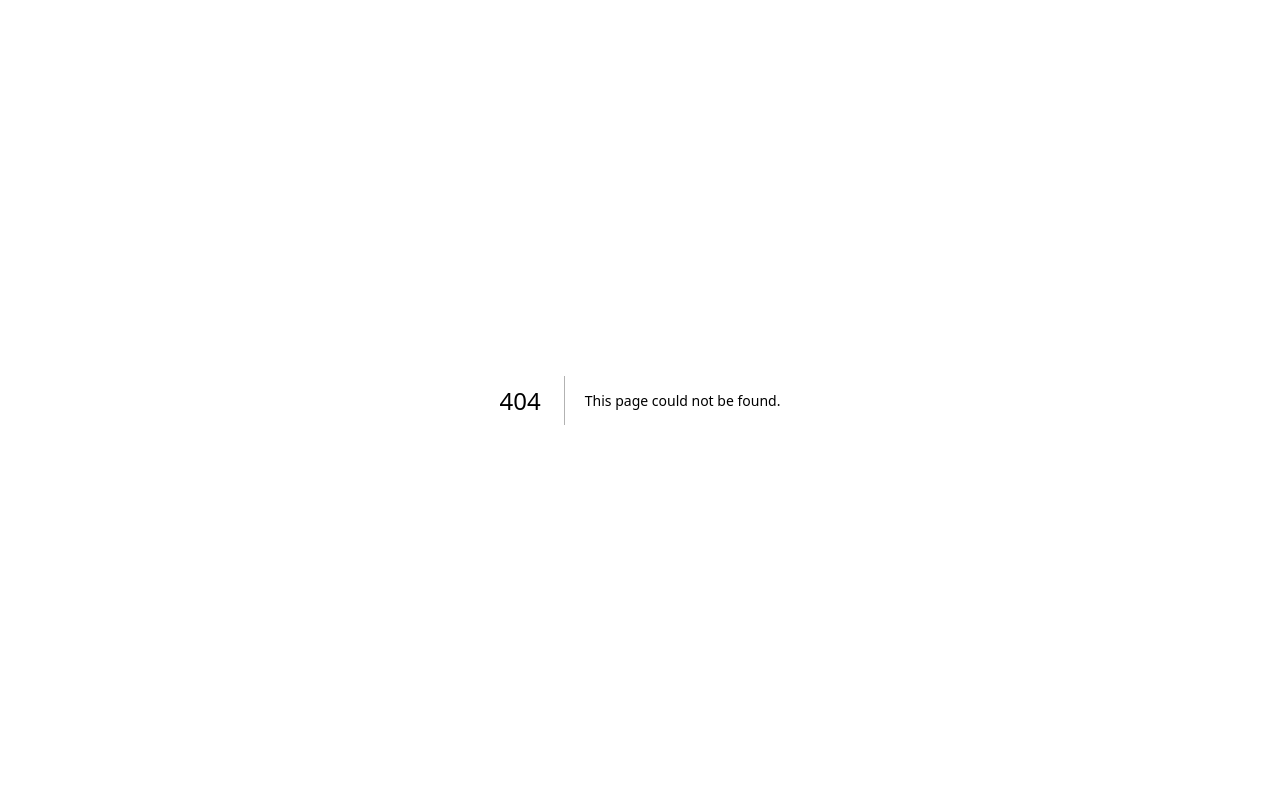
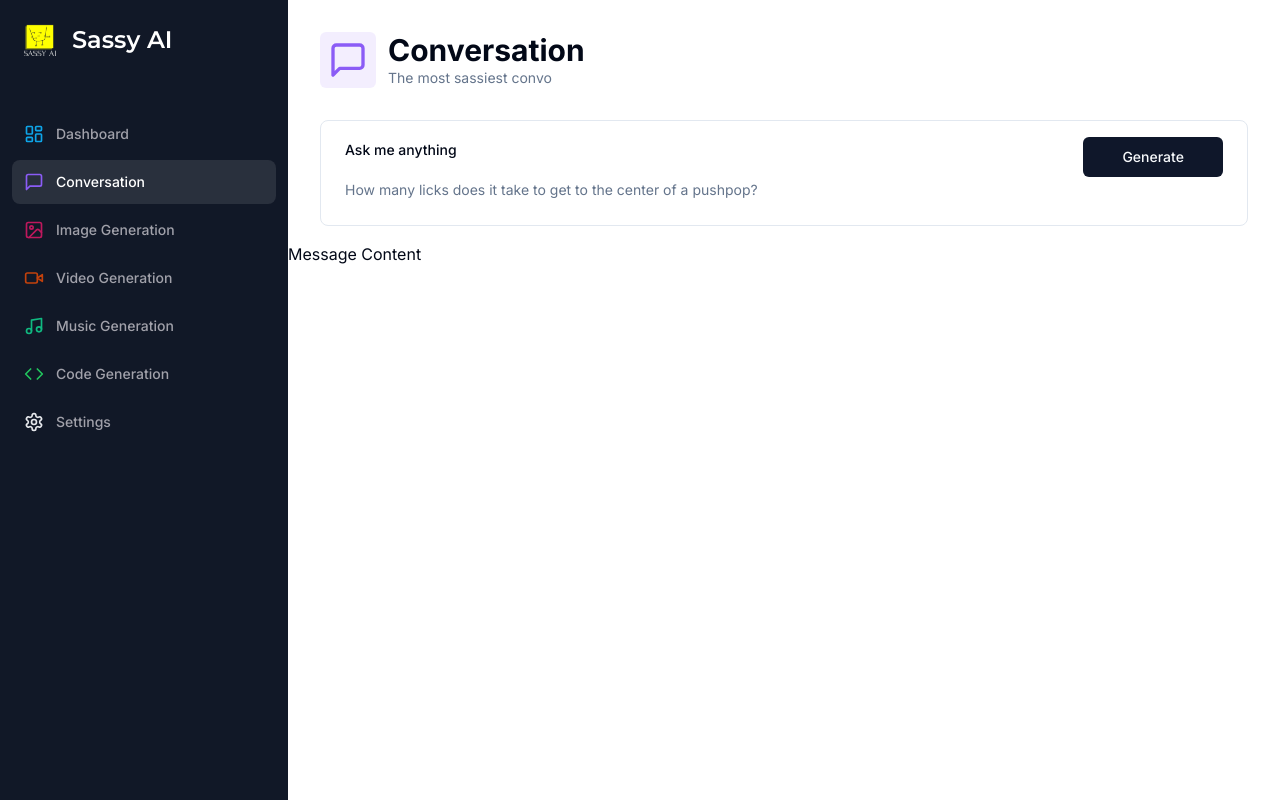
Before and after one commit to kevinkip/sassy-kev, a Next.js app: page /conversation in a window 1280 px wide. Before the commit this address had no page. Built offline with nearby package versions, Linux system fonts and the light colour scheme.

Commit message:
UI for conversation page

```diff
--- /dev/null
+++ b/app/(dashboard)/(routes)/conversation/constants.ts
@@ -0,0 +1,7 @@
+import * as z from "zod";
+
+export const formSchema = z.object({
+    prompt: z.string().min(1, {
+        message: "Prompt is required",
+    }),
+})
--- /dev/null
+++ b/app/(dashboard)/(routes)/conversation/page.tsx
@@ -0,0 +1,73 @@
+"use client";
+
+import * as z from "zod";
+import { Heading } from "@/components/heading";
+import { MessageSquare } from "lucide-react";
+import { useForm } from "react-hook-form";
+
+import { formSchema } from "./constants";
+import { zodResolver } from "@hookform/resolvers/zod";
+import {
+  Form,
+  FormControl,
+  FormField,
+  FormItem,
+  FormLabel,
+} from "@/components/ui/form";
+import { Input } from "@/components/ui/input";
+import { Button } from "@/components/ui/button";
+
+const ConversationPage = () => {
+  const form = useForm<z.infer<typeof formSchema>>({
+    resolver: zodResolver(formSchema),
+    defaultValues: {
+      prompt: "",
+    },
+  });
+
+  const isLoading = form.formState.isSubmitting;
+
+  const onSubmit = async (values: z.infer<typeof formSchema>) => {
+    console.log(values);
+  };
+
+  return (
+    <div>
+      <Heading
+        title="Conversation"
+        description="The most sassiest convo"
+        icon={MessageSquare}
+        iconColor="text-violet-500"
+        bgColor="bg-violet-500/10"
+      />
+      <div className="px-4 lg:px-8">
+        <Form {...form}>
+          <form
+            onSubmit={form.handleSubmit(onSubmit)}
+            className="rounded-lg border w-full p-4 px-3 md:px-6 focus-within:shadown-sm grid grid-cols-12 gap-2"
+          >
+            <FormField
+              name="prompt"
+              render={({ field }) => (
+                <FormItem className="col-span-12 lg:col-span-10">
+                  <FormLabel>Ask me anything</FormLabel>
+                  <FormControl className="m-0 p-0">
+                    <Input className="border-0 outline-none focus-visible:ring-0 focus-visible:ring-transparent"  disabled={isLoading} placeholder="How many licks does it take to get to the center of a pushpop?" />
+                    {/* focus visible removes the ring. Makes the whole formItem look like a large input */}
+                  </FormControl>
+                </FormItem>
+              )}
+            />
+            <Button className="col-span-12 lg:col-span-2 w-full" disabled={isLoading}>Generate</Button>
+          </form>
+        </Form>
+      </div>
+      {/* Where messages will be rendered */}
+      <div className="space-y-4 mt-4">
+        Message Content
+      </div>
+    </div>
+  );
+};
+
+export default ConversationPage;
--- /dev/null
+++ b/components/heading.tsx
@@ -0,0 +1,30 @@
+import { cn } from "@/lib/utils";
+import { LucideIcon } from "lucide-react";
+
+interface HeadingProps {
+  title: string;
+  description: string;
+  icon: LucideIcon;
+  iconColor?: string;
+  bgColor?: string;
+}
+
+export const Heading = ({
+  title,
+  description,
+  icon: Icon,
+  iconColor,
+  bgColor,
+}: HeadingProps) => {
+  return (
+      <div className="px-4 lg:px-8 flex items-center gap-x-3 mb-8">
+        <div className={cn("p-2 w-fit rounded-md", bgColor)}>
+          <Icon className={cn("w-10 h-10", iconColor)} />
+        </div>
+        <div>
+          <h2 className="text-3xl font-bold">{title}</h2>
+          <p className="text-sm text-muted-foreground">{description}</p>
+        </div>
+      </div>
+  );
+};
--- a/components/sidebar.tsx
+++ b/components/sidebar.tsx
@@ -47,7 +47,7 @@
         label: 'Code Generation',
         icon: Code,
         href: "/code",
-        color: "text-green-700"
+        color: "text-green-500"
     },
     {
         label: 'Settings',
--- /dev/null
+++ b/components/ui/form.tsx
@@ -0,0 +1,176 @@
+import * as React from "react"
+import * as LabelPrimitive from "@radix-ui/react-label"
+import { Slot } from "@radix-ui/react-slot"
+import {
+  Controller,
+  ControllerProps,
+  FieldPath,
+  FieldValues,
+  FormProvider,
+  useFormContext,
+} from "react-hook-form"
+
+import { cn } from "@/lib/utils"
+import { Label } from "@/components/ui/label"
+
+const Form = FormProvider
+
+type FormFieldContextValue<
+  TFieldValues extends FieldValues = FieldValues,
+  TName extends FieldPath<TFieldValues> = FieldPath<TFieldValues>
+> = {
+  name: TName
+}
+
+const FormFieldContext = React.createContext<FormFieldContextValue>(
+  {} as FormFieldContextValue
+)
+
+const FormField = <
+  TFieldValues extends FieldValues = FieldValues,
+  TName extends FieldPath<TFieldValues> = FieldPath<TFieldValues>
+>({
+  ...props
+}: ControllerProps<TFieldValues, TName>) => {
+  return (
+    <FormFieldContext.Provider value={{ name: props.name }}>
+      <Controller {...props} />
+    </FormFieldContext.Provider>
+  )
+}
+
+const useFormField = () => {
+  const fieldContext = React.useContext(FormFieldContext)
+  const itemContext = React.useContext(FormItemContext)
+  const { getFieldState, formState } = useFormContext()
+
+  const fieldState = getFieldState(fieldContext.name, formState)
+
+  if (!fieldContext) {
+    throw new Error("useFormField should be used within <FormField>")
+  }
+
+  const { id } = itemContext
+
+  return {
+    id,
+    name: fieldContext.name,
+    formItemId: `${id}-form-item`,
+    formDescriptionId: `${id}-form-item-description`,
+    formMessageId: `${id}-form-item-message`,
+    ...fieldState,
+  }
+}
+
+type FormItemContextValue = {
+  id: string
+}
+
+const FormItemContext = React.createContext<FormItemContextValue>(
+  {} as FormItemContextValue
+)
+
+const FormItem = React.forwardRef<
+  HTMLDivElement,
+  React.HTMLAttributes<HTMLDivElement>
+>(({ className, ...props }, ref) => {
+  const id = React.useId()
+
+  return (
+    <FormItemContext.Provider value={{ id }}>
+      <div ref={ref} className={cn("space-y-2", className)} {...props} />
+    </FormItemContext.Provider>
+  )
+})
+FormItem.displayName = "FormItem"
+
+const FormLabel = React.forwardRef<
+  React.ElementRef<typeof LabelPrimitive.Root>,
+  React.ComponentPropsWithoutRef<typeof LabelPrimitive.Root>
+>(({ className, ...props }, ref) => {
+  const { error, formItemId } = useFormField()
+
+  return (
+    <Label
+      ref={ref}
+      className={cn(error && "text-destructive", className)}
+      htmlFor={formItemId}
+      {...props}
+    />
+  )
+})
+FormLabel.displayName = "FormLabel"
+
+const FormControl = React.forwardRef<
+  React.ElementRef<typeof Slot>,
+  React.ComponentPropsWithoutRef<typeof Slot>
+>(({ ...props }, ref) => {
+  const { error, formItemId, formDescriptionId, formMessageId } = useFormField()
+
+  return (
+    <Slot
+      ref={ref}
+      id={formItemId}
+      aria-describedby={
+        !error
+          ? `${formDescriptionId}`
+          : `${formDescriptionId} ${formMessageId}`
+      }
+      aria-invalid={!!error}
+      {...props}
+    />
+  )
+})
+FormControl.displayName = "FormControl"
+
+const FormDescription = React.forwardRef<
+  HTMLParagraphElement,
+  React.HTMLAttributes<HTMLParagraphElement>
+>(({ className, ...props }, ref) => {
+  const { formDescriptionId } = useFormField()
+
+  return (
+    <p
+      ref={ref}
+      id={formDescriptionId}
+      className={cn("text-sm text-muted-foreground", className)}
+      {...props}
+    />
+  )
+})
+FormDescription.displayName = "FormDescription"
+
+const FormMessage = React.forwardRef<
+  HTMLParagraphElement,
+  React.HTMLAttributes<HTMLParagraphElement>
+>(({ className, children, ...props }, ref) => {
+  const { error, formMessageId } = useFormField()
+  const body = error ? String(error?.message) : children
+
+  if (!body) {
+    return null
+  }
+
+  return (
+    <p
+      ref={ref}
+      id={formMessageId}
+      className={cn("text-sm font-medium text-destructive", className)}
+      {...props}
+    >
+      {body}
+    </p>
+  )
+})
+FormMessage.displayName = "FormMessage"
+
+export {
+  useFormField,
+  Form,
+  FormItem,
+  FormLabel,
+  FormControl,
+  FormDescription,
+  FormMessage,
+  FormField,
+}
--- /dev/null
+++ b/components/ui/input.tsx
@@ -0,0 +1,25 @@
+import * as React from "react"
+
+import { cn } from "@/lib/utils"
+
+export interface InputProps
+  extends React.InputHTMLAttributes<HTMLInputElement> {}
+
+const Input = React.forwardRef<HTMLInputElement, InputProps>(
+  ({ className, type, ...props }, ref) => {
+    return (
+      <input
+        type={type}
+        className={cn(
+          "flex h-10 w-full rounded-md border border-input bg-background px-3 py-2 text-sm ring-offset-background file:border-0 file:bg-transparent file:text-sm file:font-medium placeholder:text-muted-foreground focus-visible:outline-none focus-visible:ring-2 focus-visible:ring-ring focus-visible:ring-offset-2 disabled:cursor-not-allowed disabled:opacity-50",
+          className
+        )}
+        ref={ref}
+        {...props}
+      />
+    )
+  }
+)
+Input.displayName = "Input"
+
+export { Input }
--- /dev/null
+++ b/components/ui/label.tsx
@@ -0,0 +1,26 @@
+"use client"
+
+import * as React from "react"
+import * as LabelPrimitive from "@radix-ui/react-label"
+import { cva, type VariantProps } from "class-variance-authority"
+
+import { cn } from "@/lib/utils"
+
+const labelVariants = cva(
+  "text-sm font-medium leading-none peer-disabled:cursor-not-allowed peer-disabled:opacity-70"
+)
+
+const Label = React.forwardRef<
+  React.ElementRef<typeof LabelPrimitive.Root>,
+  React.ComponentPropsWithoutRef<typeof LabelPrimitive.Root> &
+    VariantProps<typeof labelVariants>
+>(({ className, ...props }, ref) => (
+  <LabelPrimitive.Root
+    ref={ref}
+    className={cn(labelVariants(), className)}
+    {...props}
+  />
+))
+Label.displayName = LabelPrimitive.Root.displayName
+
+export { Label }
--- a/package.json
+++ b/package.json
@@ -10,7 +10,9 @@
   },
   "dependencies": {
     "@clerk/nextjs": "^4.23.2",
+    "@hookform/resolvers": "^3.3.0",
     "@radix-ui/react-dialog": "^1.0.4",
+    "@radix-ui/react-label": "^2.0.2",
     "@radix-ui/react-slot": "^1.0.2",
     "@types/node": "20.5.6",
     "@types/react": "18.2.21",
@@ -25,9 +27,11 @@
     "postcss": "8.4.28",
     "react": "18.2.0",
     "react-dom": "18.2.0",
+    "react-hook-form": "^7.45.4",
     "tailwind-merge": "^1.14.0",
     "tailwindcss": "3.3.3",
     "tailwindcss-animate": "^1.0.6",
-    "typescript": "5.2.2"
+    "typescript": "5.2.2",
+    "zod": "^3.22.2"
   }
 }
```
Also changed, not shown: 1 other file (tests, documents, lock files or other folders).
